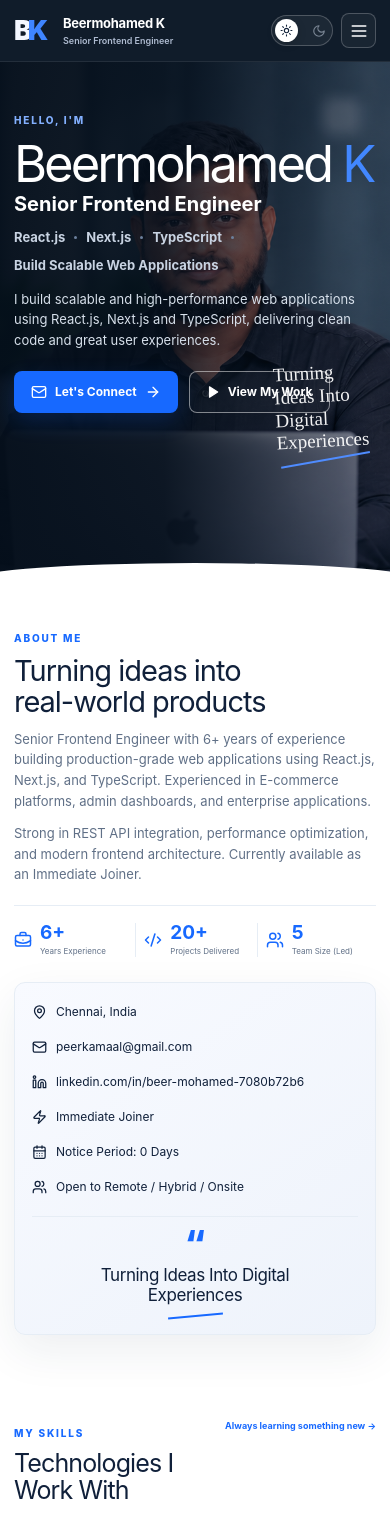
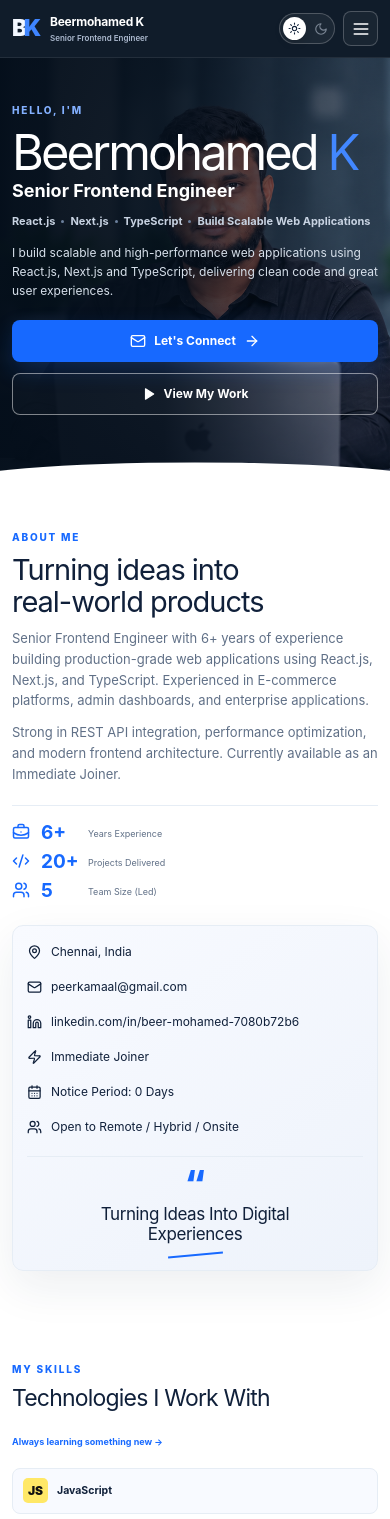
Before and after one commit to PeerMd/portfolio, a Next.js app: page / in a window 390 px wide. Shown: the top 1519 px of the page. Built offline with nearby package versions, Linux system fonts and the light colour scheme.

Commit message:
fix: improve responsive layout

```diff
--- a/app/globals.css
+++ b/app/globals.css
@@ -36,7 +36,7 @@ a { color: inherit; text-decoration: none; }
 button, a { -webkit-tap-highlight-color: transparent; }
 ::selection { background: rgba(23,105,255,.2); }
 
-.container { width: min(1160px, calc(100% - 116px)); margin-inline: auto; }
+.container { width: min(1160px, calc(100% - 116px)); margin-inline: auto; min-width: 0; }
 .section { padding: 48px 0; }
 .eyebrow { display: inline-block; color: var(--accent); font-size: 10px; line-height: 1; font-weight: 800; letter-spacing: .18em; }
 .eyebrow-light { color: #83b0ff; }
@@ -122,6 +122,7 @@ button, a { -webkit-tap-highlight-color: transparent; }
 .timeline-track { position: relative; align-self: stretch; width: 2px; background: var(--border); }
 .timeline-track span { position: absolute; top: 50%; left: 50%; width: 10px; height: 10px; transform: translate(-50%,-50%); border-radius: 50%; background: var(--accent); box-shadow: 0 0 0 4px rgba(23,105,255,.1); }
 .company-mark { width: 48px; height: 48px; object-fit: cover; border-radius: 9px; }
+.timeline-content { min-width: 0; }
 .timeline-content h3 { margin: 0 0 2px; font-size: 16px; letter-spacing: -.02em; }
 .timeline-content strong { color: var(--muted); font-size: 11px; }
 .timeline-content p { margin: 6px 0 0; color: var(--muted); font-size: 11px; line-height: 1.5; }
@@ -170,6 +171,9 @@ button, a { -webkit-tap-highlight-color: transparent; }
   .desktop-nav { gap: 18px; }
   .skills-grid { grid-template-columns: repeat(4, 1fr); }
   .projects-grid { grid-template-columns: repeat(2, 1fr); }
+  .timeline-item { grid-template-columns: 78px 12px 44px minmax(0, 1fr) 82px; gap: 9px; }
+  .timeline-content h3 { font-size: 15px; }
+  .timeline-content p { overflow-wrap: anywhere; }
 }
 
 @media (max-width: 760px) {
@@ -181,12 +185,12 @@ button, a { -webkit-tap-highlight-color: transparent; }
   .mobile-nav { display: grid; padding: 8px 14px 12px; border-bottom: 1px solid var(--border); background: #071322; box-shadow: var(--shadow); }
   .mobile-nav a { padding: 10px 7px; color: #b5c2d4; font-size: 12px; font-weight: 700; }
   .hero-section { min-height: auto; }
-  .hero-grid { min-height: 520px; display: flex; align-items: stretch; }
-  .hero-copy { max-width: 100%; padding: 44px 0 50px; }
+  .hero-grid { min-height: 0; display: flex; align-items: stretch; }
+  .hero-copy { max-width: 100%; padding: 48px 0 66px; }
   .hero-copy h1 { font-size: clamp(42px, 13vw, 58px); }
   .hero-role { font-size: 20px; }
   .hero-description { max-width: 520px; font-size: 13px; }
-  .hero-slogan { right: 8px; top: 300px; font-size: 19px; }
+  .hero-slogan { display: none; }
   .hero-section { background-position: 68% center; }
   .hero-bg { background: linear-gradient(90deg, rgba(4,14,26,.96) 0%, rgba(4,14,26,.9) 42%, rgba(4,14,26,.55) 72%, rgba(4,14,26,.25) 100%); }
   .hero-wave { height: 20px; }
@@ -203,12 +207,12 @@ button, a { -webkit-tap-highlight-color: transparent; }
   .contact-card { grid-template-columns: 1fr; gap: 17px; padding: 17px; }
   .quote-panel { border-left: 0; border-top: 1px solid var(--border); padding: 16px 0 0; }
   .quote-panel p { max-width: 210px; font-size: 17px; }
-  .section-heading { align-items: flex-start; margin-bottom: 19px; }
+  .section-heading { align-items: flex-start; flex-wrap: wrap; margin-bottom: 19px; }
   .section-heading h2 { font-size: 25px; }
   .section-heading .section-link { font-size: 9px; }
   .skills-grid { grid-template-columns: repeat(2, 1fr); gap: 7px; }
   .skill-card { min-height: 46px; font-size: 10.5px; }
-  .timeline-item { grid-template-columns: 67px 12px 39px 1fr; gap: 7px; align-items: start; }
+  .timeline-item { grid-template-columns: 58px 10px 34px minmax(0, 1fr); gap: 7px; align-items: start; min-height: 0; padding: 18px 0; }
   .timeline-date { font-size: 10px; padding-top: 4px; }
   .company-mark { width: 39px; height: 39px; }
   .timeline-content h3 { font-size: 14px; }
@@ -228,6 +232,39 @@ button, a { -webkit-tap-highlight-color: transparent; }
   .socials { justify-content: center; }
 }
 
+@media (max-width: 420px) {
+  .container { width: calc(100% - 24px); }
+  .site-header { height: 58px; }
+  .brand { gap: 6px; }
+  .brand-mark { width: 32px; height: 30px; font-size: 23px; }
+  .brand-copy strong { font-size: 12px; }
+  .brand-copy small { font-size: 8px; }
+  .theme-toggle { width: 56px; }
+  .theme-thumb-dark { transform: translateX(25px); }
+  .hero-copy { padding-top: 38px; }
+  .hero-copy h1 { font-size: clamp(38px, 12.5vw, 50px); }
+  .hero-role { font-size: 18px; }
+  .hero-tech { gap: 6px; font-size: 11px; line-height: 1.5; }
+  .hero-description { font-size: 12px; }
+  .hero-buttons, .cta-actions { align-items: stretch; flex-direction: column; width: 100%; }
+  .hero-buttons .button, .cta-actions .button { width: 100%; }
+  .stats-row { grid-template-columns: 1fr; gap: 10px; }
+  .stat { grid-template-columns: 24px 42px 1fr; }
+  .stat + .stat { padding-left: 0; border-left: 0; }
+  .stat span { align-self: center; font-size: 9px; }
+  .contact-card { padding: 14px; }
+  .section-heading h2 { font-size: 23px; }
+  .section-heading .section-link { width: 100%; }
+  .skills-grid { grid-template-columns: 1fr; }
+  .timeline-item { grid-template-columns: 49px 8px 31px minmax(0, 1fr); gap: 6px; }
+  .timeline-date { font-size: 9px; }
+  .timeline-content h3 { font-size: 13px; }
+  .timeline-content strong, .timeline-content p { font-size: 9px; }
+  .timeline-meta span { font-size: 8px; }
+  .timeline-meta small { font-size: 8px; }
+  .project-preview-image { height: 132px; }
+}
+
 @media (prefers-reduced-motion: reduce) {
   html { scroll-behavior: auto; }
   *, *::before, *::after { animation-duration: .01ms !important; animation-iteration-count: 1 !important; transition-duration: .01ms !important; }
```
